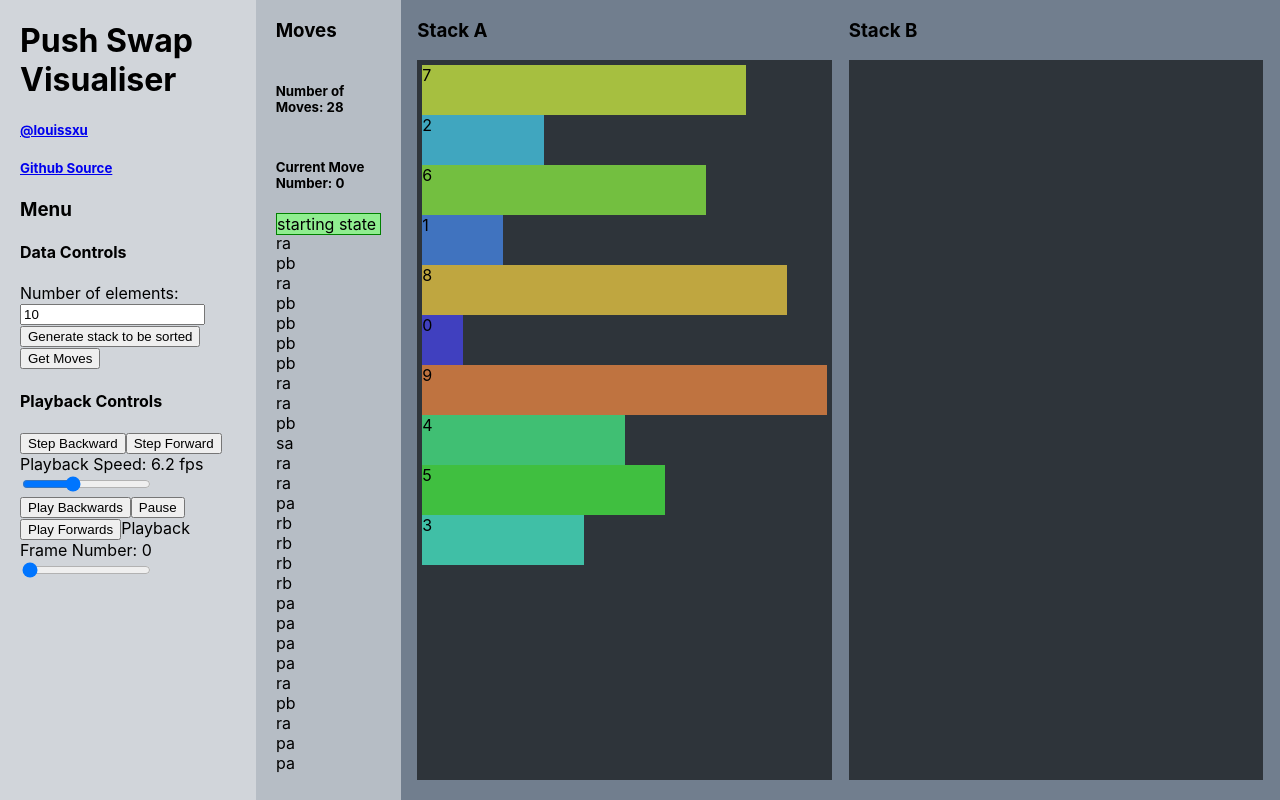
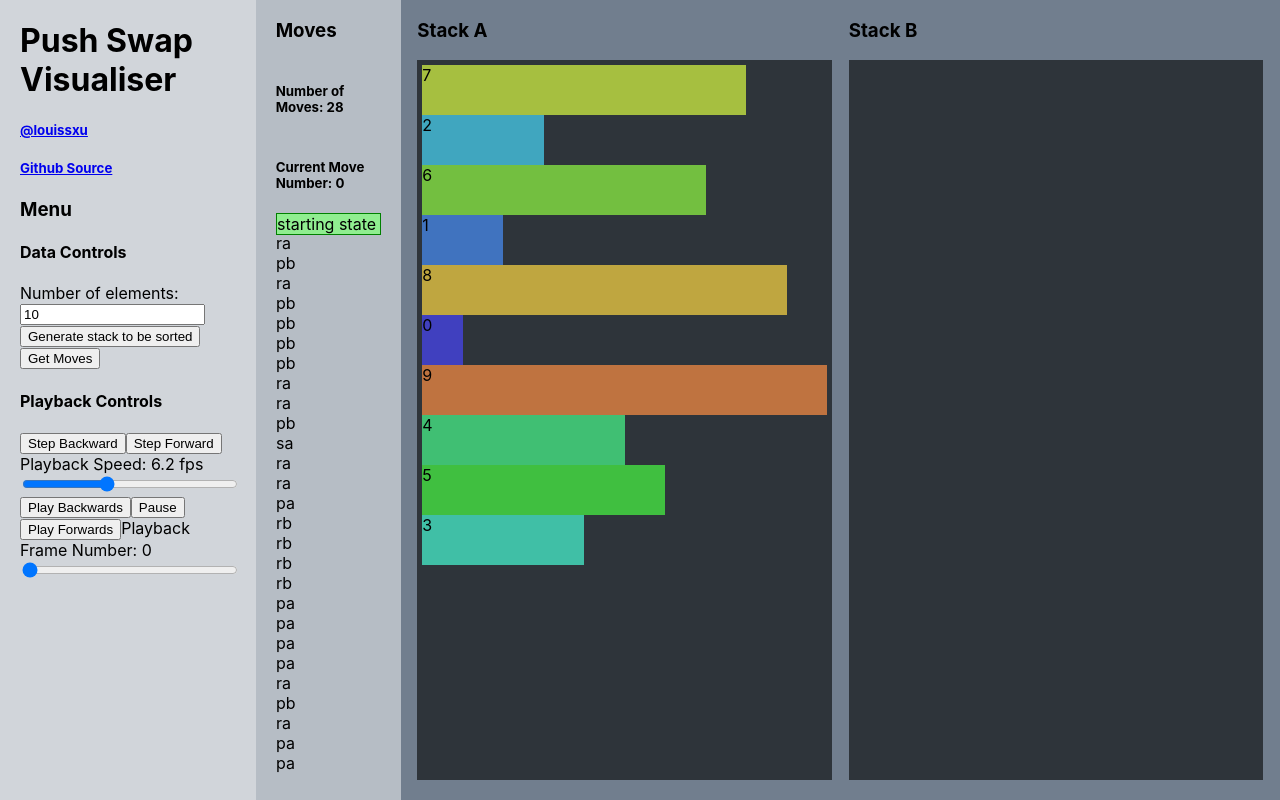
Before and after one commit to louissxu/push_swap_visualiser, a React (Create React App) app: page / in a window 1280 px wide. Built offline with nearby package versions, Linux system fonts and the light colour scheme.

Commit message:
feat: Update size of sliders

```diff
--- a/src/Visualiser.css
+++ b/src/Visualiser.css
@@ -14,6 +14,10 @@
   box-sizing: border-box;
   flex: 0 1 300px;
   /* width: 300px; */
+}
+
+input[type="range"] {
+  width: 100%;
 }
 
 .moves-container {
```
